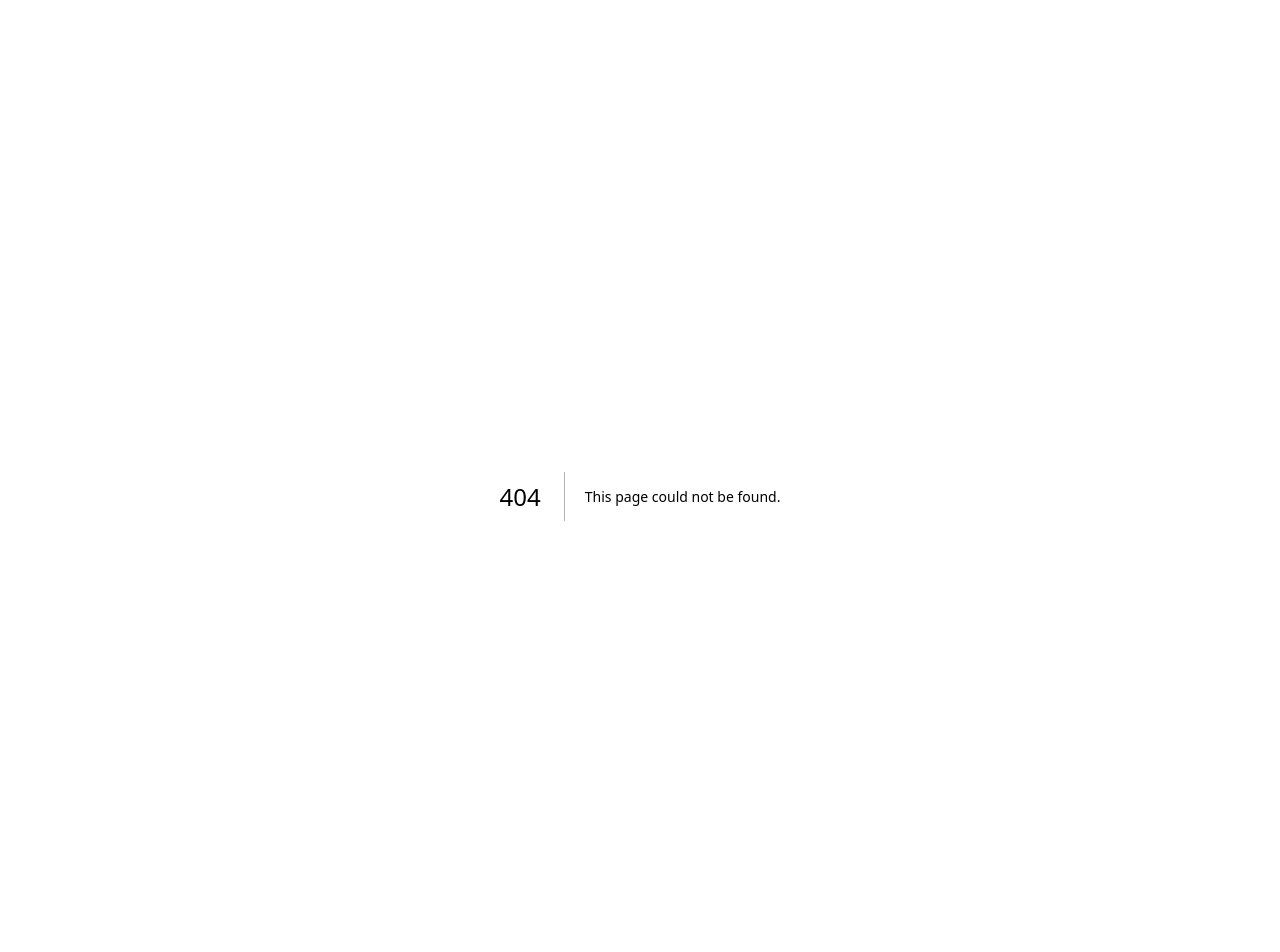
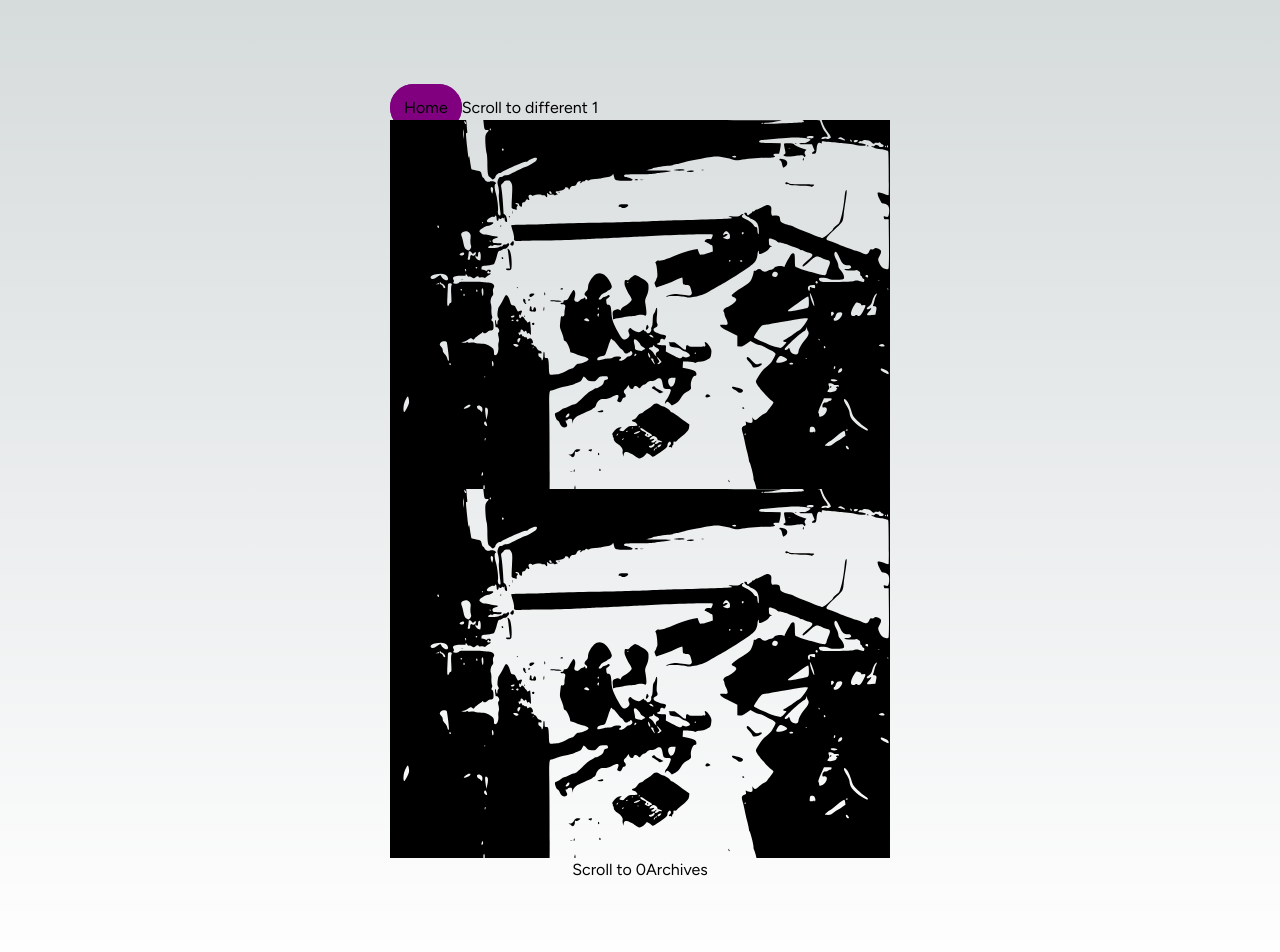
Before and after one commit to eric1ndustries/erixgallery, a Next.js app: page /archive in a window 1280 px wide. Before the commit this address had no page. Shown: the top 952 px of the page. Built offline with nearby package versions, Linux system fonts and the light colour scheme.

Commit message:
adding scroll

```diff
--- /dev/null
+++ b/src/components/ArchiveScroll/index.tsx
@@ -0,0 +1,31 @@
+import Link, { LinkProps } from "next/link";
+import React, { PropsWithChildren } from "react";
+
+type AnchorProps = Omit<
+  React.AnchorHTMLAttributes<HTMLAnchorElement>,
+  keyof LinkProps
+>;
+
+type ArchiveScrollProps = AnchorProps & LinkProps & PropsWithChildren;
+
+export default function ArchiveScroll({ children, ...props }: ArchiveScrollProps) {
+    const handleScroll = (e: React.MouseEvent<HTMLAnchorElement, MouseEvent>) => {
+        // first prevent the default behavior
+        e.preventDefault();
+        // get the href and remove everything before the hash (#)
+        const href = e.currentTarget.href;
+        const targetId = href.replace(/.*\#/, "");
+        // get the element by id and use scrollIntoView
+        const elem = document.getElementById(targetId);
+        window.scrollTo({
+          top: elem?.getBoundingClientRect().top,
+          behavior: "smooth",
+        });
+    };
+
+    return (
+        <Link {...props} onClick={handleScroll}>
+          {children}
+        </Link>
+      );
+}
--- a/src/constants/paths.tsx
+++ b/src/constants/paths.tsx
@@ -2,5 +2,5 @@ export const PATHS = {
   RESUME: '/resume2023.pdf',
   MEDIA_PROJECTS: '/media',
   CODE_PROJECTS: '/code',
-  GALLERY: '/gallery',
+  ARCHIVE: '/archive',
 };
--- /dev/null
+++ b/src/pages/archive/index.tsx
@@ -0,0 +1,40 @@
+import HomeButton from '@component/components/HomeButton';
+import ArchiveScroll from '@component/components/ArchiveScroll';
+import Image from 'next/image';
+
+export default function Archive() {
+    return (
+        <>
+        <div id="scroll-test-0" className='display:block'>
+            <section>
+            <HomeButton />
+            <ArchiveScroll className="btn" href="#scroll-test-1">
+              Scroll to different 1
+            </ArchiveScroll>
+            <Image
+              className="graphic-btn"
+              alt="I Am Waiting"
+              src="/iAmWaiting.svg"
+              width="500"
+              height="400"
+              title="Enter the archives"
+            />
+            <Image
+              className="graphic-btn"
+              alt="I Am Waiting"
+              src="/iAmWaiting.svg"
+              width="500"
+              height="400"
+              title="Enter the archives"
+            />
+            </section>
+        </div>
+       <section id="scroll-test-1">
+       <ArchiveScroll className="btn" href="#scroll-test-0">
+              Scroll to 0
+            </ArchiveScroll>
+         Archives
+       </section>
+        </>
+    )
+}
--- a/src/pages/gallery/index.tsx
+++ /dev/null
@@ -1,10 +0,0 @@
-import HomeButton from '@component/components/HomeButton'
-
-export default function Gallery() {
-    return (
-        <div>
-            Eric Art Gallery
-            <HomeButton />
-        </div>
-    )
-}
--- a/src/pages/index.tsx
+++ b/src/pages/index.tsx
@@ -18,14 +18,14 @@ export default function Home() {
           <Entrance entranceInfo={TITLE_SUBTITLE_OBJECTS.RESUME} pathString={PATHS.RESUME} blank/>
           <Entrance entranceInfo={TITLE_SUBTITLE_OBJECTS.MULTIMEDIA} pathString={PATHS.MEDIA_PROJECTS}/>
           <Entrance entranceInfo={TITLE_SUBTITLE_OBJECTS.CODE} pathString={PATHS.CODE_PROJECTS}/>
-          <Link href={PATHS.GALLERY}>
+          <Link href={PATHS.ARCHIVE}>
             <Image
               className="graphic-btn"
               alt="I Am Waiting"
               src="/iAmWaiting.svg"
               width="500"
               height="400"
-              title="Enter my gallery"
+              title="Enter the archives"
             />
           </Link>
       </div>
```
